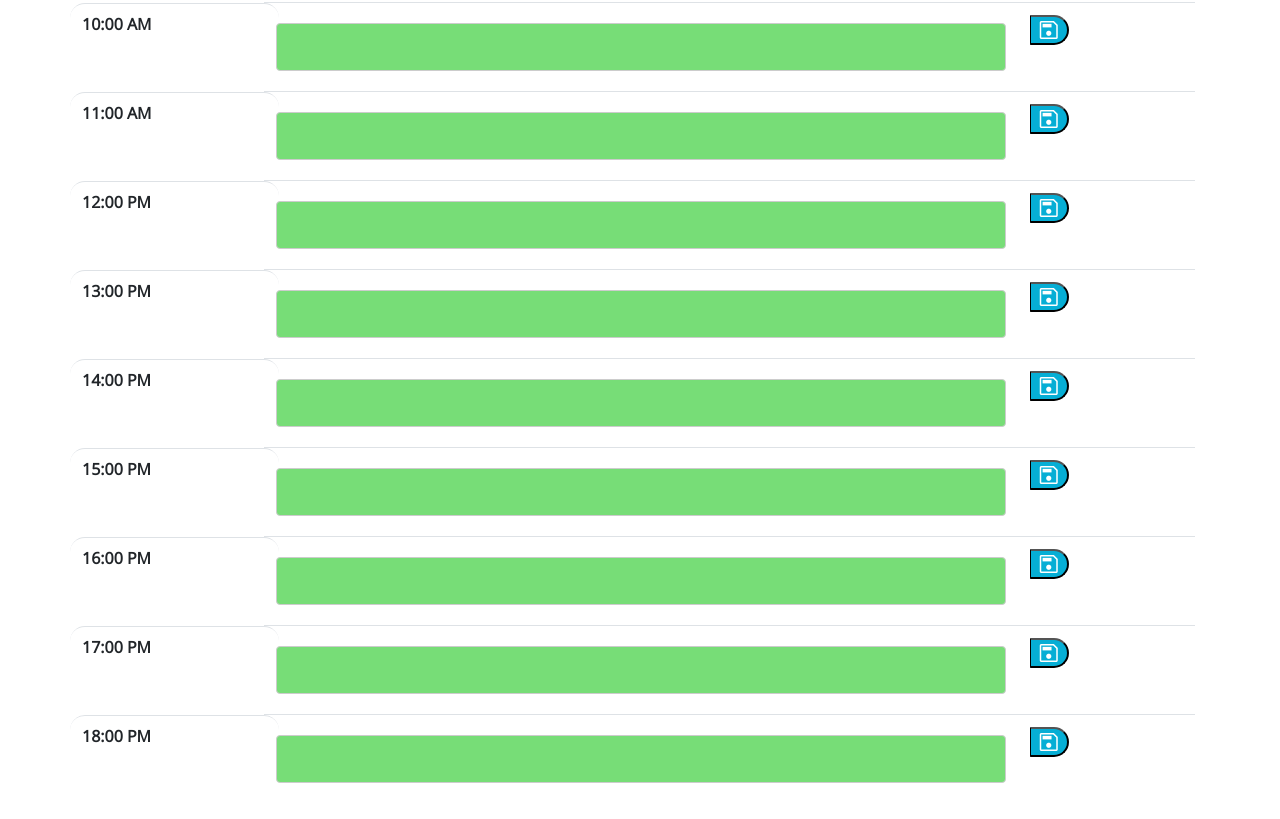
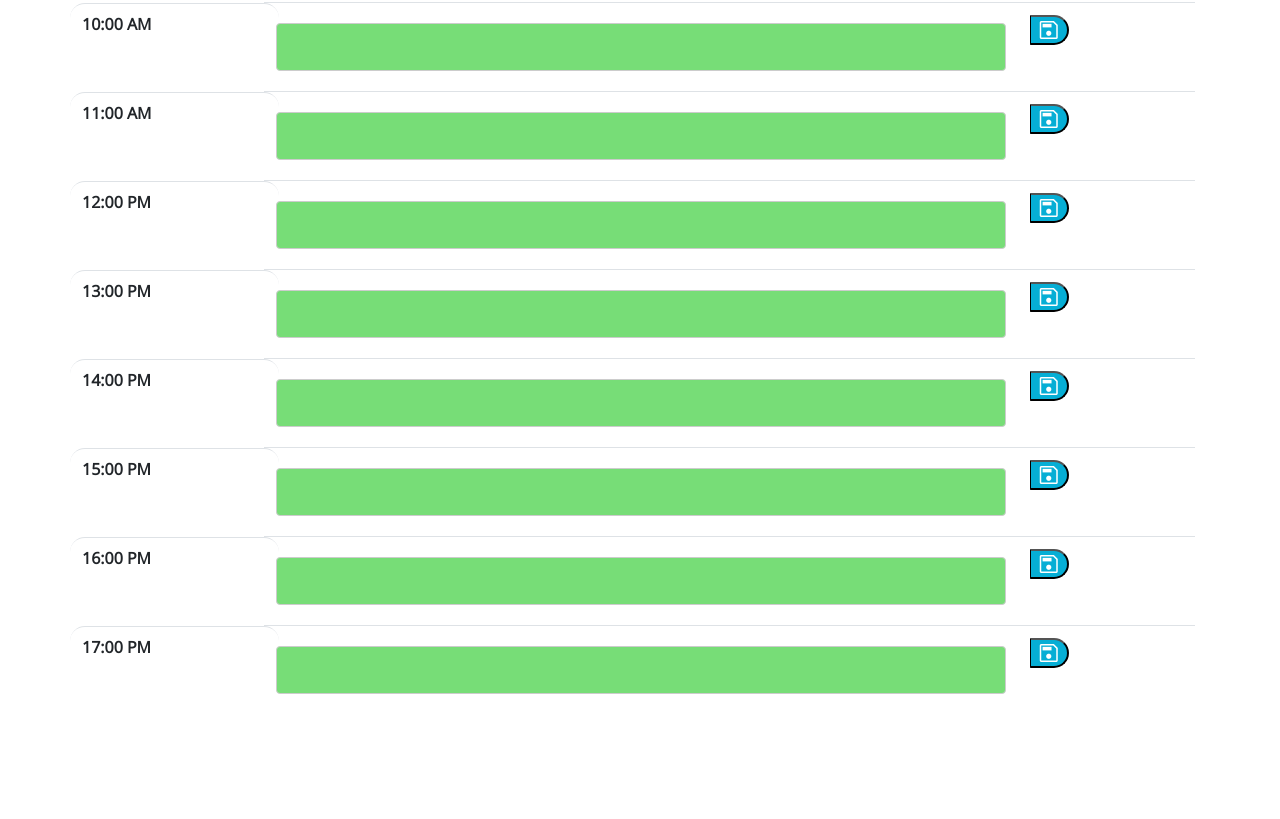
Before and after one commit to silviaolinger/Work_Day_Scheduler, a plain HTML site: page index.html in a window 1280 px wide. Shown: the part 554-1373 px from the top of the page. After the commit the page ends 1284 px from the top, so only its background shows below. Drawn offline with nearby package versions, Linux system fonts and the light colour scheme.

Commit message:
images of app screen updated at readme file

```diff
--- a/index.html
+++ b/index.html
@@ -83,11 +83,6 @@
           <td><input type=text class="description" id="17"></td>
           <td><button class='material-symbols-outlined saveBtn' type=submit value="submit">Save</button> </td>
         </tr>
-        <tr>
-          <th scope="row" class=" time-block row">18:00 PM</th>
-          <td><input type=text class="description" id="18"></td>
-          <td><button class='material-symbols-outlined saveBtn' type=submit value="submit">Save</button> </td>
-        </tr>
       </tbody>
     </table>
   </div>
```
Also changed, not shown: assets/images/Work_day_Scheduler.png (added), 1 other file.
